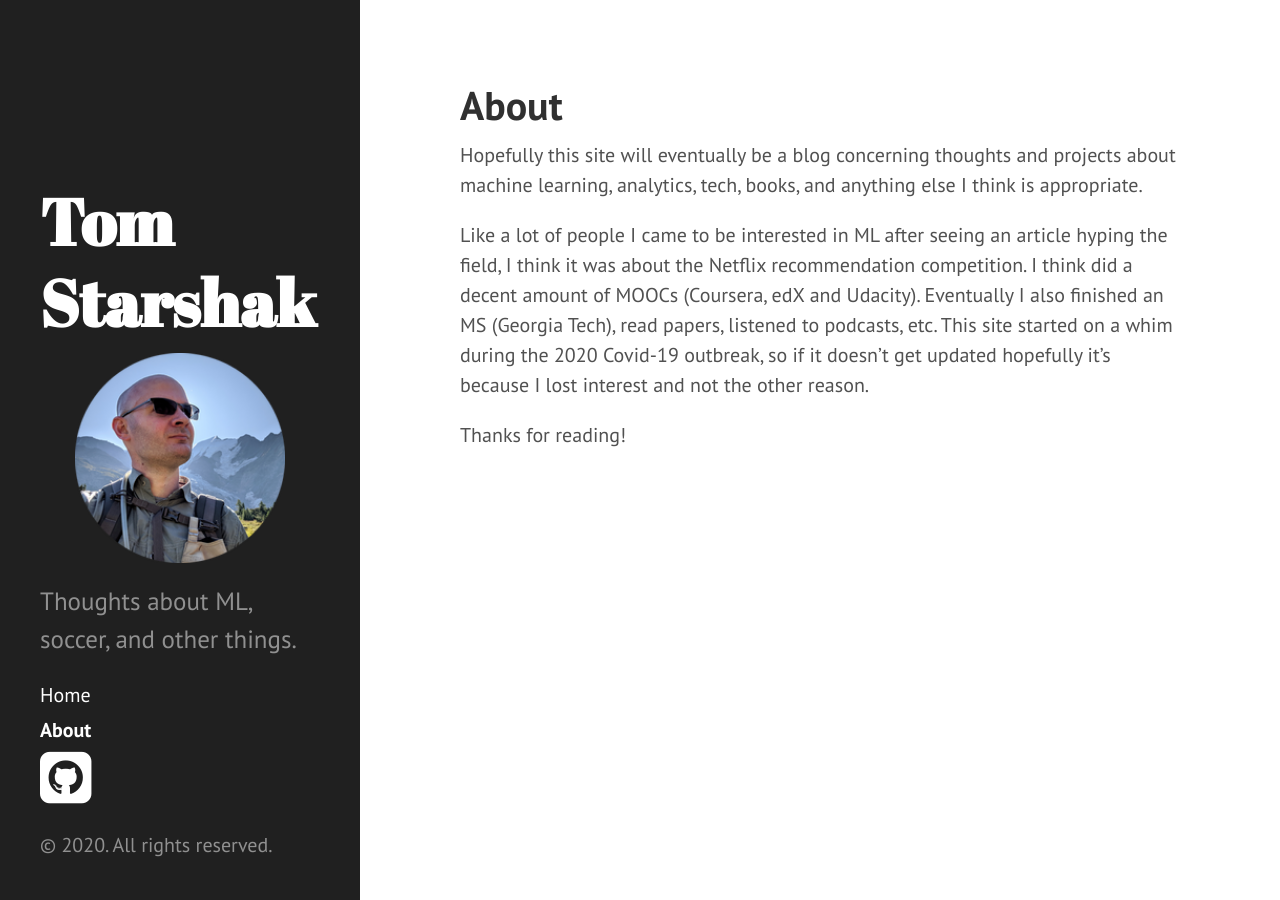
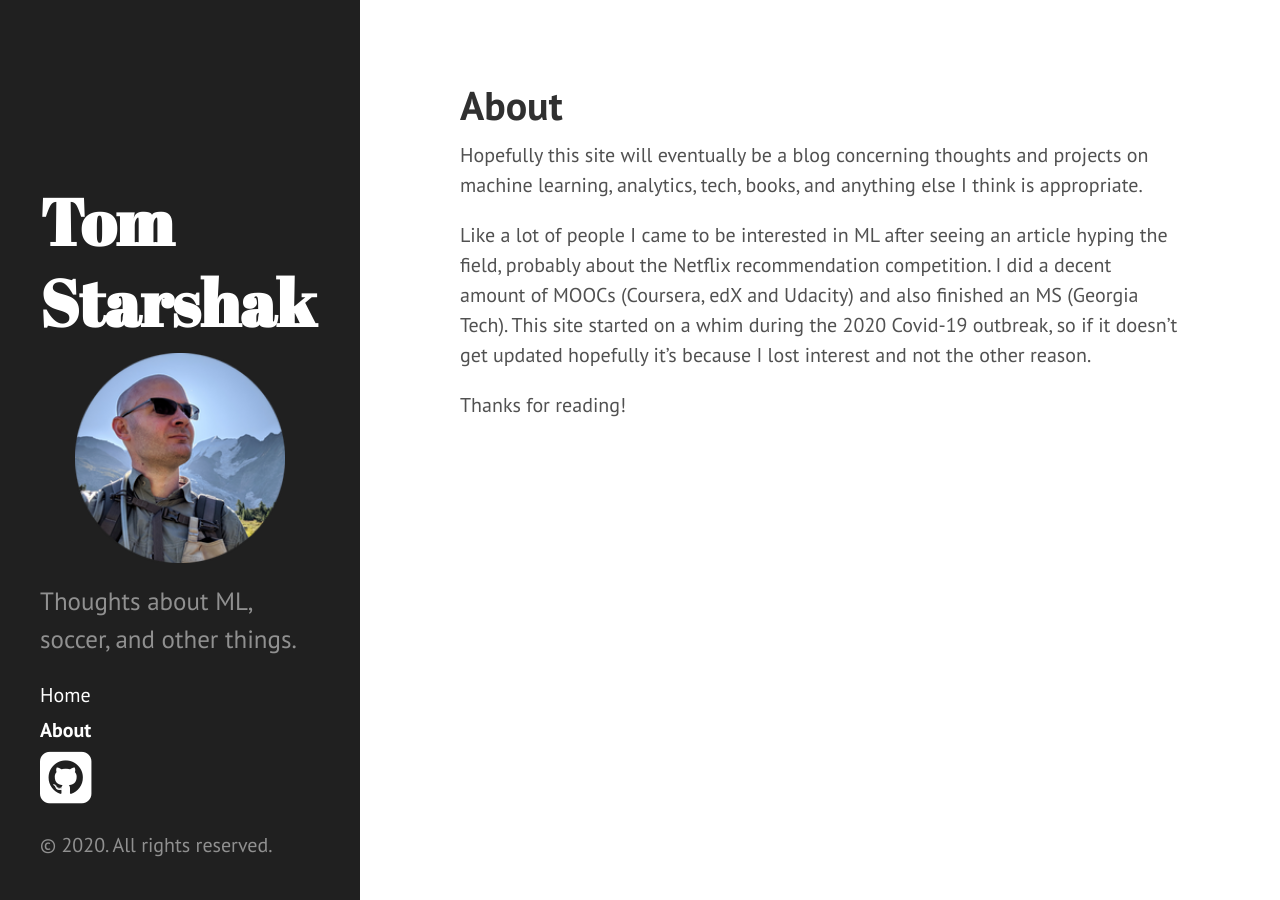
Before and after one commit to TomStarshak/TomStarshak.github.io, a Jekyll site: the page built from about.md, in a window 1280 px wide. Built offline with Jekyll 4.4.1, drawn with Linux system fonts in a browser that asks for light colours.

Commit message:
Update about.md

```diff
--- a/about.md
+++ b/about.md
@@ -4,10 +4,10 @@ title: About
 ---
 
 
-Hopefully this site will eventually be a blog concerning thoughts and projects about machine learning, analytics, tech, books, and anything else I think is appropriate.
+Hopefully this site will eventually be a blog concerning thoughts and projects on machine learning, analytics, tech, books, and anything else I think is appropriate.
 
-Like a lot of people I came to be interested in ML after seeing an article hyping the field, I think it was about the Netflix recommendation competition. I think did a decent amount of MOOCs (Coursera, edX  and Udacity).
-Eventually I also finished an MS (Georgia Tech), read papers, listened to podcasts, etc. This site started on a whim during the 2020 Covid-19 outbreak, so if it doesn't get updated hopefully it's because I lost interest and not the other reason.
+Like a lot of people I came to be interested in ML after seeing an article hyping the field, probably about the Netflix recommendation competition. I did a decent amount of MOOCs (Coursera, edX  and Udacity) and also
+finished an MS (Georgia Tech). This site started on a whim during the 2020 Covid-19 outbreak, so if it doesn't get updated hopefully it's because I lost interest and not the other reason.
 
 
 Thanks for reading!
```
